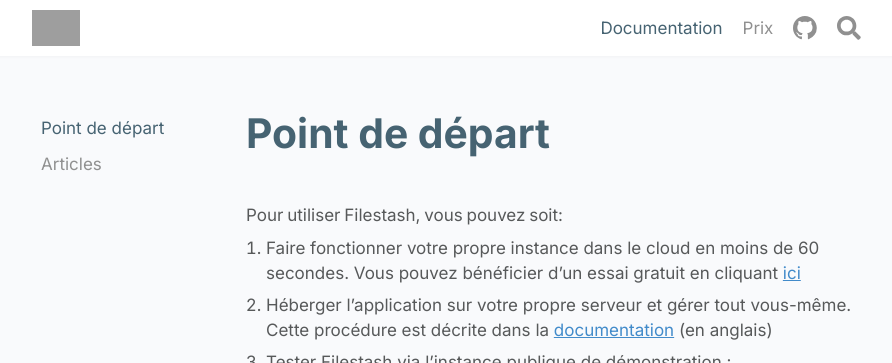
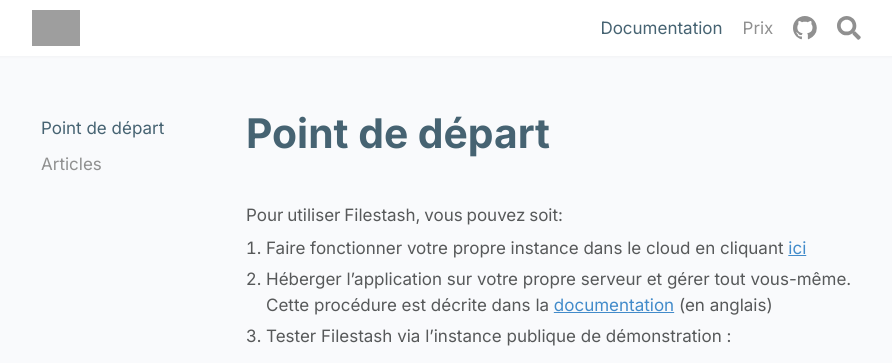
Before and after one commit to mickael-kerjean/filestash-website, a Jekyll site: the page built from _docs/index.fr.md, in a window 1280 px wide and 900 px high, cut to the strip 0-363 px from the top of the window. Shown: the whole strip, without its empty margins (189-1081 px from the left). Built offline with Jekyll 4.4.1, drawn with Linux system fonts in a browser that asks for light colours; grey boxes are pictures that could not be loaded.

Commit message:
content (update): index documentation

```diff
--- a/_docs/index.fr.md
+++ b/_docs/index.fr.md
@@ -12,7 +12,7 @@
 <style>.banner{ display: none; }</style>
 
 Pour utiliser Filestash, vous pouvez soit:
-1. Faire fonctionner votre propre instance dans le cloud en moins de 60 secondes. Vous pouvez bénéficier d'un essai gratuit en cliquant [ici](https://deploy.filestash.app/?type=unknown::cloud){:target="_blank"}
+1. Faire fonctionner votre propre instance dans le cloud en cliquant [ici](https://deploy.filestash.app/?type=unknown::cloud){:target="_blank"}
 2. Héberger l'application sur votre propre serveur et gérer tout vous-même. Cette procédure est décrite dans la [documentation](/docs/install-and-upgrade/) (en anglais)
 3. Tester Filestash via l'instance publique de démonstration :
 
```
Also changed, not shown: _docs/index.md (+1 -1 lines).
